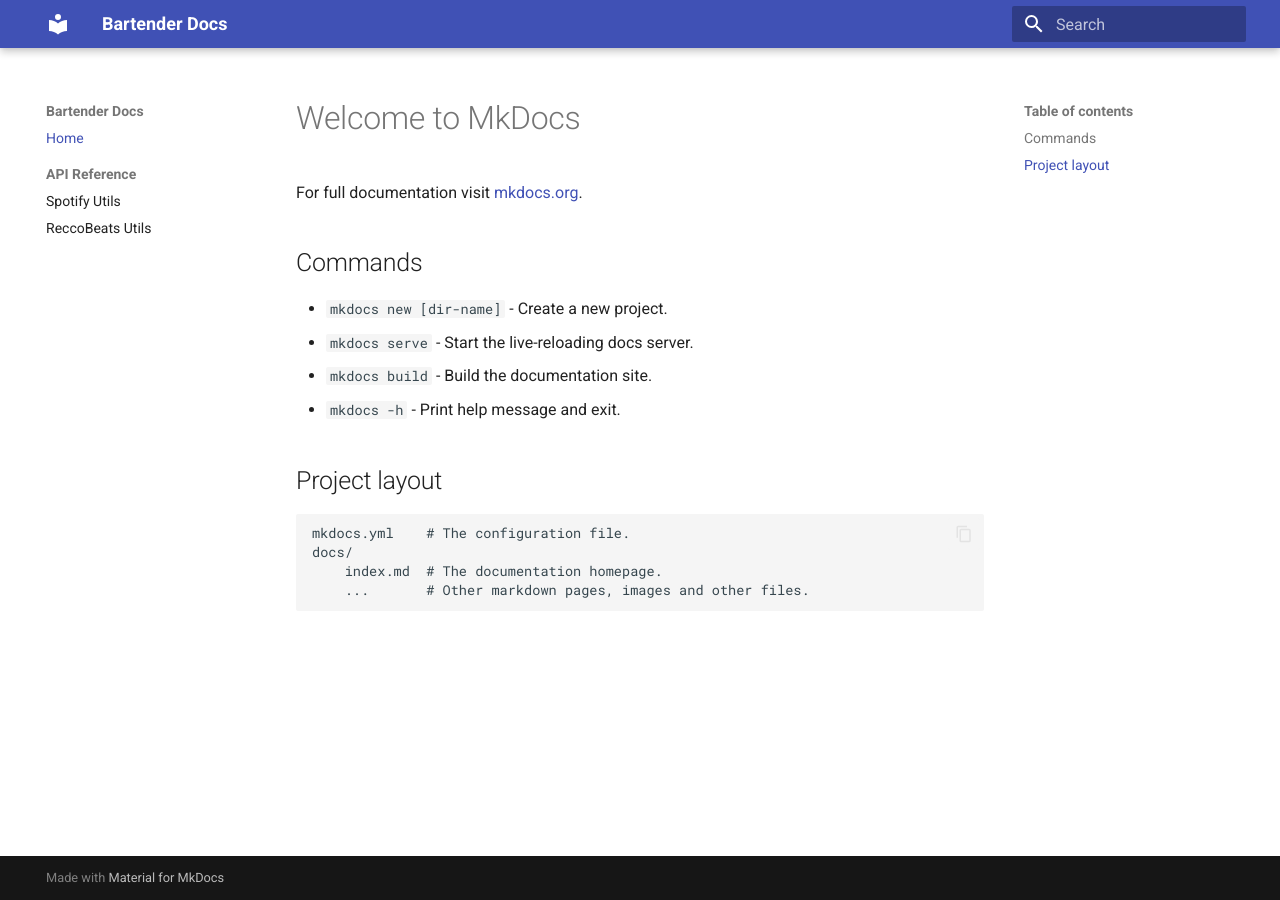
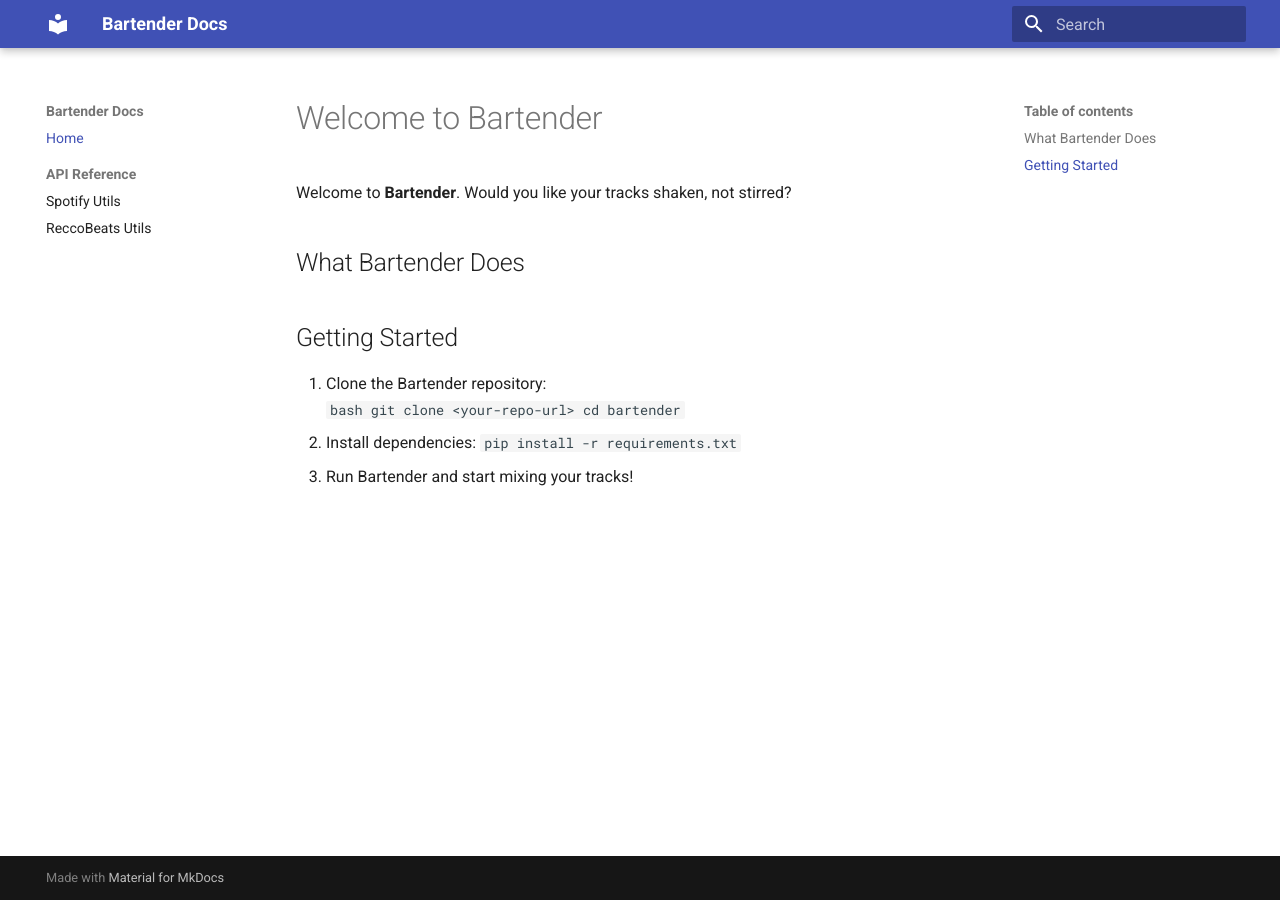
Before and after one commit to lukeai-tan/bartender, an MkDocs documentation site: the page built from docs/index.md, in a window 1280 px wide. Built offline with MkDocs 1.6.1 and Material for MkDocs 9.7.7, drawn with Linux system fonts in a browser that asks for light colours.

Commit message:
Update index.md

````diff
--- a/docs/index.md
+++ b/docs/index.md
@@ -1,17 +1,18 @@
-# Welcome to MkDocs
+# Welcome to Bartender
 
-For full documentation visit [mkdocs.org](https://www.mkdocs.org).
+Welcome to **Bartender**. Would you like your tracks shaken, not stirred?
 
-## Commands
+## What Bartender Does
 
-* `mkdocs new [dir-name]` - Create a new project.
-* `mkdocs serve` - Start the live-reloading docs server.
-* `mkdocs build` - Build the documentation site.
-* `mkdocs -h` - Print help message and exit.
 
-## Project layout
-
-    mkdocs.yml    # The configuration file.
-    docs/
-        index.md  # The documentation homepage.
-        ...       # Other markdown pages, images and other files.
+## Getting Started
+1. Clone the Bartender repository:
+   ```bash
+   git clone <your-repo-url>
+   cd bartender
+   ```
+2. Install dependencies:
+    ```
+    pip install -r requirements.txt
+    ```
+3. Run Bartender and start mixing your tracks!
````
